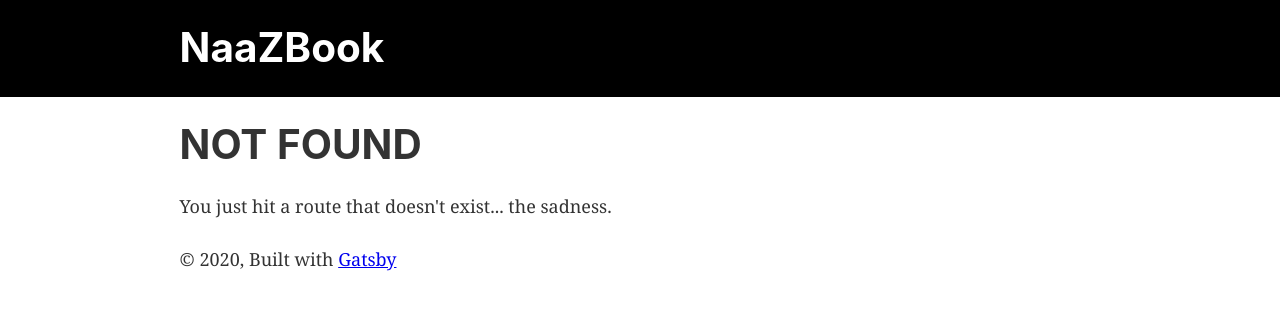
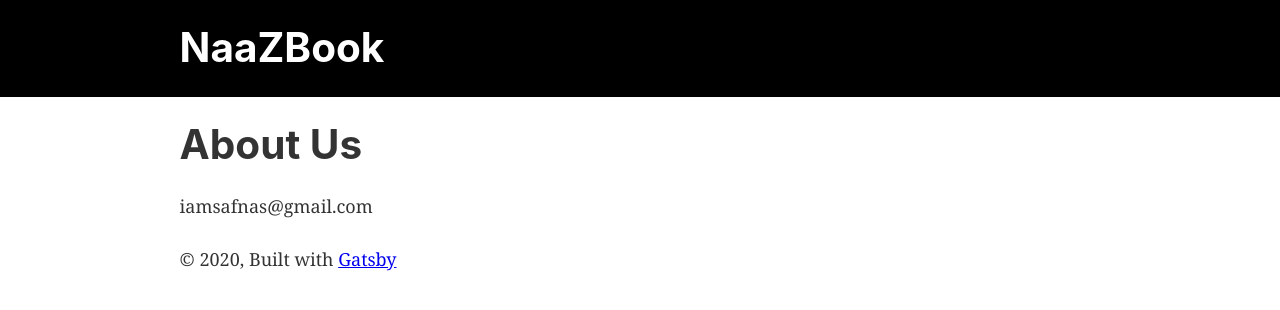
Before and after one commit to SafNaaz/gatsby-naazbook, a Gatsby site: page /about in a window 1280 px wide. Before the commit this address had no page. Built offline with nearby package versions, Linux system fonts and the light colour scheme; Gatsby itself is replaced by a stand-in of ours.

Commit message:
created an about page

```diff
--- /dev/null
+++ b/src/pages/about.js
@@ -0,0 +1,16 @@
+import React from "react"
+
+import Layout from "../components/layout"
+import SEO from "../components/seo"
+
+function AboutPage() {
+  return (
+    <Layout>
+      <SEO title="About" />
+      <h1>About Us</h1>
+      <p>iamsafnas@gmail.com</p>
+    </Layout>
+  )
+}
+
+export default AboutPage
--- a/src/pages/index.js
+++ b/src/pages/index.js
@@ -1,5 +1,5 @@
 import React from "react"
-import { Link } from "gatsby"
+// import { Link } from "gatsby"
 
 import Layout from "../components/layout"
 import Image from "../components/image"
@@ -14,7 +14,7 @@ const IndexPage = () => (
     <div style={{ maxWidth: `300px`, marginBottom: `1.45rem` }}>
       <Image />
     </div>
-    <Link to="/page-2/">Go to page 2</Link> <br />
+    {/* <Link to="/page-2/">Go to page 2</Link> <br /> */}
     {/* <Link to="/using-typescript/">Go to "Using TypeScript"</Link> */}
   </Layout>
 )
```
